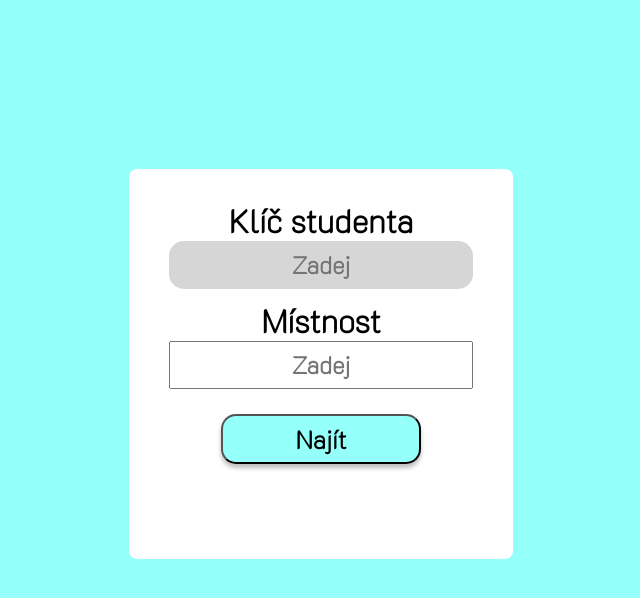
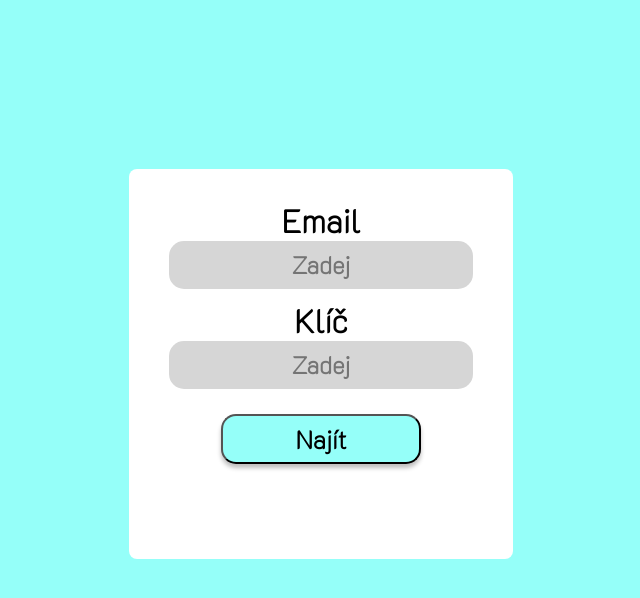
Before and after one commit to ulricht01/PS1, a Flask app: page / in a window 1280 px wide. Shown: the part 101-699 px from the top of the page, without its empty margins (339-979 px from the left). Run offline with Flask 3, Linux system fonts and the light colour scheme.

Commit message:
login_update 0.3
malé úpravy v html

```diff
--- a/code/app.py
+++ b/code/app.py
@@ -37,6 +37,7 @@ def zadani_klice_student():
         klic_student = request.form['klic_student']
         if database.check_login_student(email, klic_student):
             flash("Login Successfull", category="success")
+            login_user()
             return redirect(url_for(rooms))
         else:
             flash("Wrong password or email", category="error")
--- a/code/templates/index.html
+++ b/code/templates/index.html
@@ -3,10 +3,10 @@
 {% block content %}
 <div class="content">
     <form method="post">
-        <label class="text_nazev"> Klíč studenta </label>
-        <input class="input-box" id="placeholder_login" type="text_klic" placeholder="Zadej" name="klic_student">
-        <label class="text_nazev"> Místnost </label>
-        <input class="input-box" id="placeholder_login" type="text_mistnost" placeholder="Zadej" name="mistnost">
+        <label class="text_nazev"> Email </label>
+        <input class="input-box" id="placeholder_login" type="text" placeholder="Zadej" name="email_student">
+        <label class="text_nazev"> Klíč </label>
+        <input class="input-box" id="placeholder_login" type="text" placeholder="Zadej" name="klic_student">
         <button type="submit" name="potvrdit">Najít</button>
     </form>
 </div>
```
Also changed, not shown: code/app_logic.py (+5 -5 lines).
